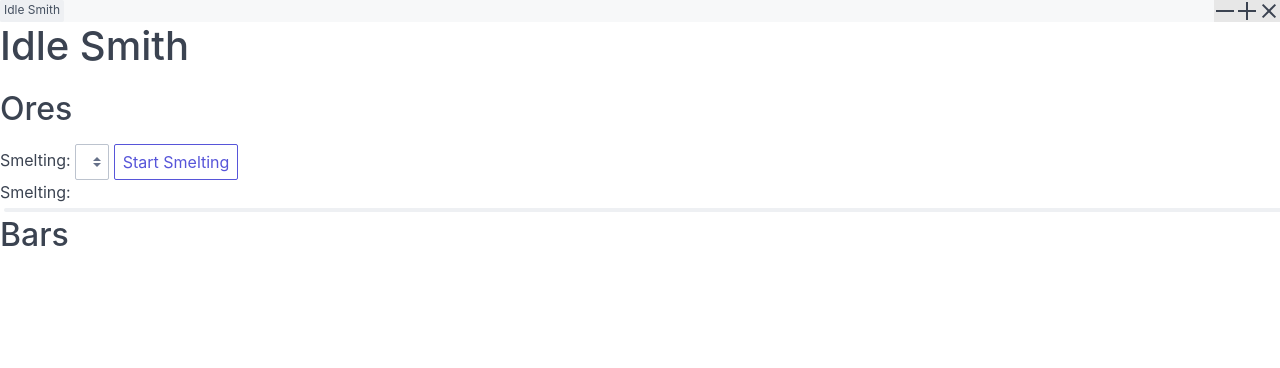
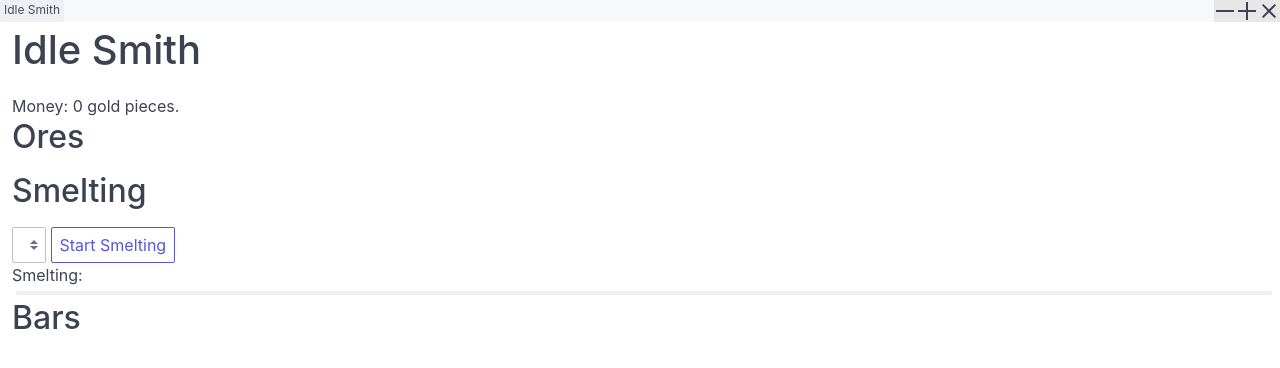
Before and after one commit to joshuanits/idle_smith, an Electron app: page html/index.html in a window 1280 px wide. Drawn offline with nearby package versions, Linux system fonts and the light colour scheme; no server answers.

Commit message:
Made formatting nicer

```diff
--- a/html/index.html
+++ b/html/index.html
@@ -24,12 +24,13 @@
       </div>
     </div>
 
+    <div class="content">
       <h1>Idle Smith</h1>
-
+      Money: <span id="money">0</span> gold pieces.
       <h2>Ores</h2>
       <ul id="ore_list"></ul>
       <div id="smelting_controls">
-      <span>Smelting: </span>
+        <h2>Smelting</h2>
         <select class="form-select" id="smelting_select" style="width:auto"></select>
         <button class="btn" id="smelting_start">Start Smelting</button>
         <br/>
@@ -40,6 +41,8 @@
       </div>
       <h2>Bars</h2>
       <ul id="bars_list"></ul>
+    </div>
+
   </body>
 
   <script>
--- a/html/style.css
+++ b/html/style.css
@@ -39,6 +39,10 @@
 }
 
 .control-bar-button {
-        width: 18px;
-        height: 18px;
+    width: 18px;
+    height: 18px;
 }
+
+.content {
+    padding: 4px 12px;
+}
```
Lines whose indentation alone changed are shown as unchanged.
